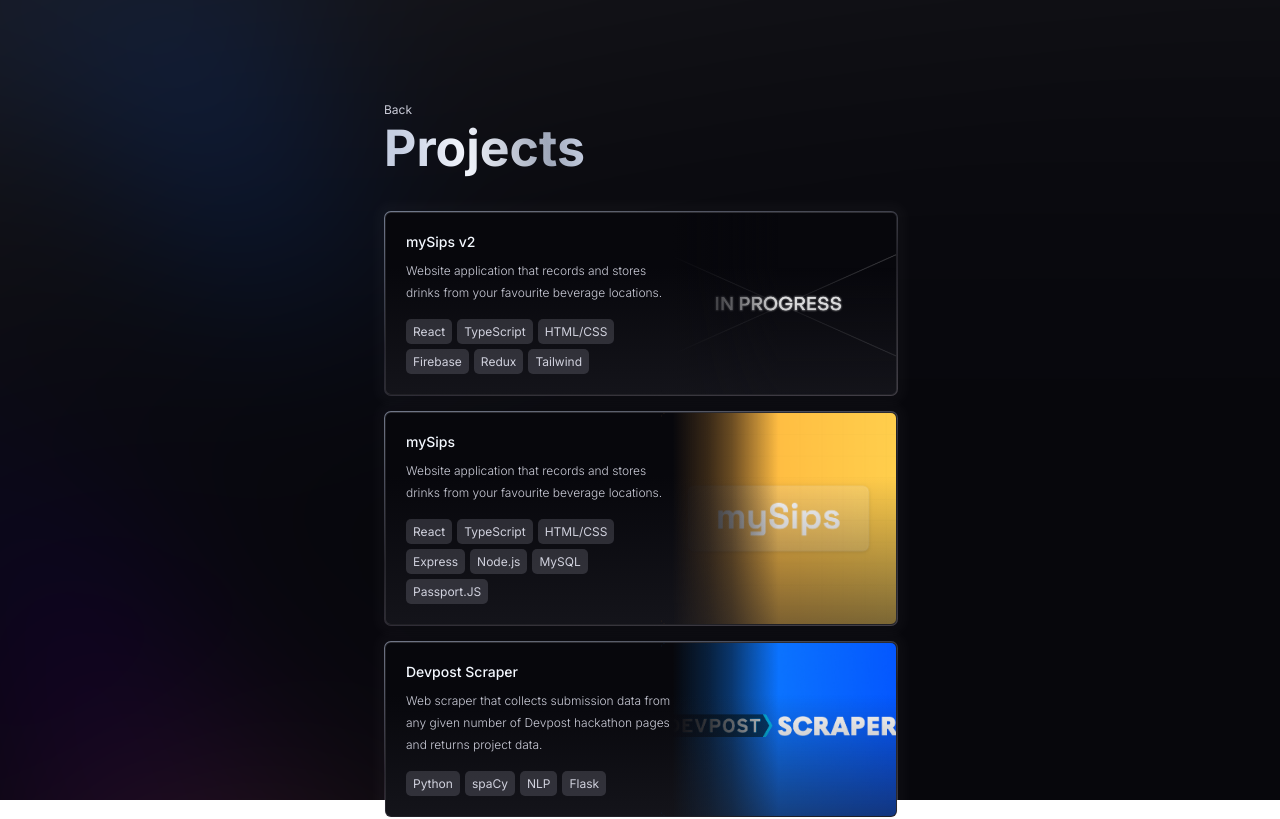
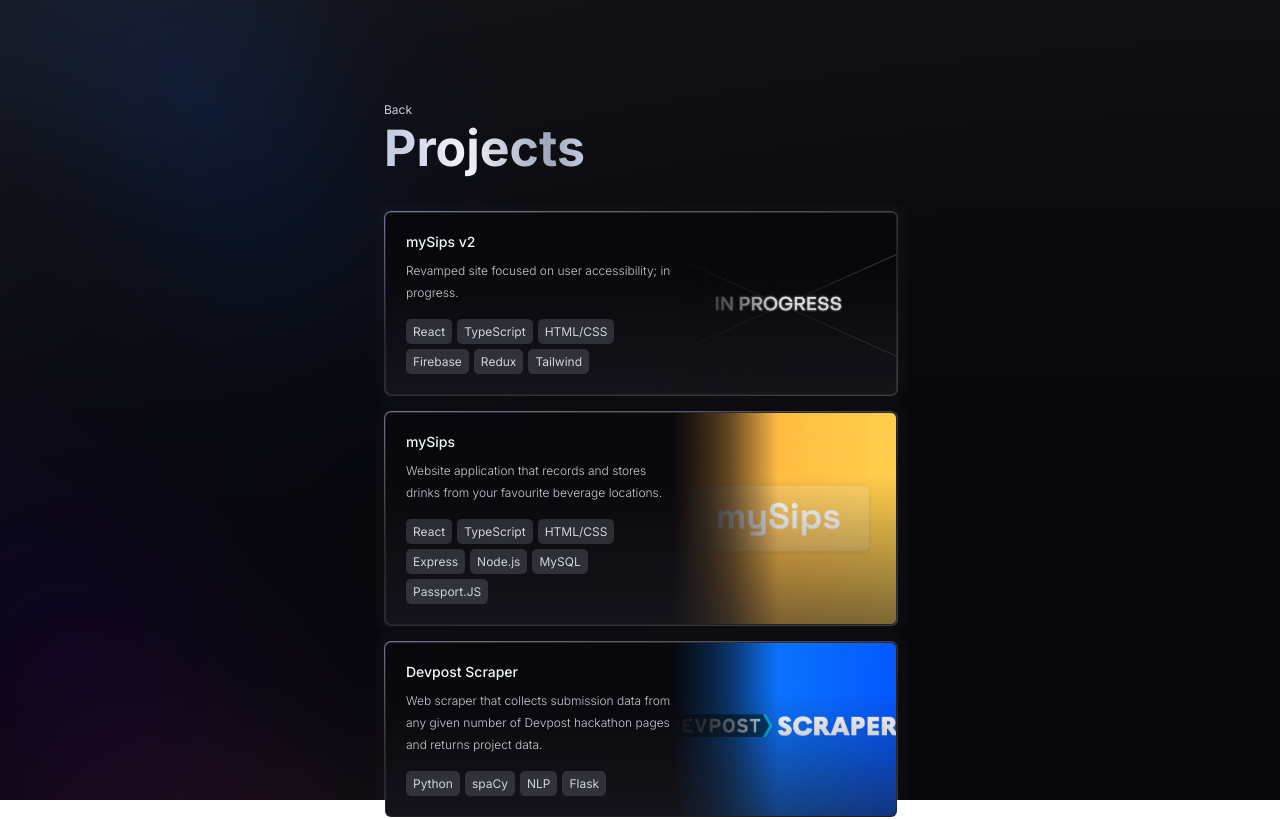
Before and after one commit to xegativ/PortfolioV2, a React (Vite) app in the folder PortfolioV2/: page /projects in a window 1280 px wide. Shown: the top 819 px of the page. Built offline with nearby package versions, Linux system fonts and the light colour scheme.

Commit message:
Modified styling

```diff
--- a/PortfolioV2/src/components/data/data.ts
+++ b/PortfolioV2/src/components/data/data.ts
@@ -44,7 +44,7 @@ const projectData = [
     {
         title: "mySips v2",
         description:
-            "Website application that records and stores drinks from your favourite beverage locations.",
+            "Revamped site focused on user accessibility; in progress.",
         tags: [
             "React",
             "TypeScript",
--- a/PortfolioV2/src/components/subcomponents/Box/Box.tsx
+++ b/PortfolioV2/src/components/subcomponents/Box/Box.tsx
@@ -195,7 +195,14 @@ function Box({
                                 </svg>
                             </a>
                         </p>
-                        <p id="resume-button">RESUME</p>
+                        <p id="resume-button">
+                            <a
+                                href="/resume/Andrew_Resume_TEMP.pdf"
+                                target="_blank"
+                            >
+                                RESUME
+                            </a>
+                        </p>
                     </div>
                 )}
             </div>
```
Also changed, not shown: 1 other file (tests, documents, lock files or other folders).
